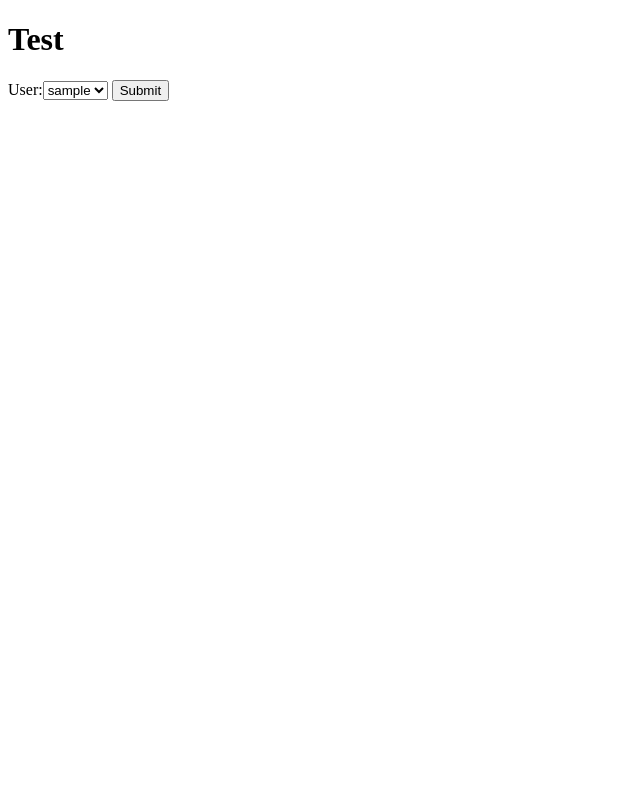
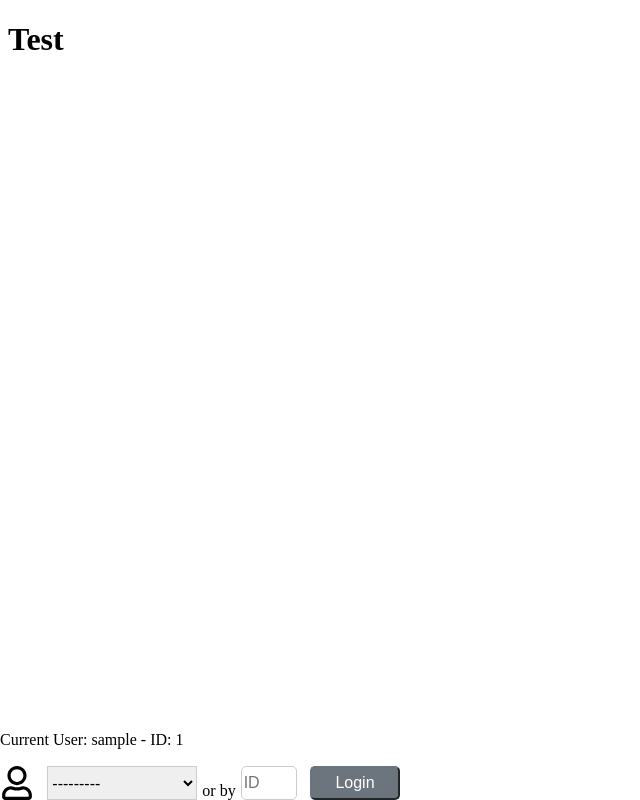
Before and after one commit to SoftServeInc/django-easy-login, a Django app: page /test_app/ in a window 1280 px wide. Shown: the whole page, without its empty margins (0-640 px from the left). Run offline with Django 3.2, Linux system fonts and the light colour scheme; the visitor is signed in with stand-in values (Sample User, id 1); data comes from the database, SQL or seed files in the repository.

Commit message:
add new styles

```diff
--- a/easy_login/context_processors.py
+++ b/easy_login/context_processors.py
@@ -1,12 +1,28 @@
+from django.apps import apps
 from easy_login.forms import SwitchUserForm
 from django.template.context_processors import csrf
 from django.template.loader import render_to_string
+from django.template import TemplateSyntaxError
+from django.core.exceptions import ImproperlyConfigured
 
 
 def easy_login(request):
     context = {}
     context.update(csrf(request))
-    context['form'] = SwitchUserForm(initial={'user': request.user.id})
-    render_page = render_to_string("base.html", context)
+    context['form'] = SwitchUserForm()
+    context['current_user'] = request.user
+
+    try:
+        render_page = render_to_string("base.html", context)
+
+    except TemplateSyntaxError:
+        if not apps.is_installed("django.contrib.staticfiles"):
+            raise ImproperlyConfigured(
+                "The easy-login requires the staticfiles contrib app. "
+                "Add 'django.contrib.staticfiles' to INSTALLED_APPS and "
+                "define STATIC_URL in your settings."
+            )
+        else:
+            raise
 
     return {"easy_login": render_page}
--- a/easy_login/forms.py
+++ b/easy_login/forms.py
@@ -2,9 +2,18 @@ from django import forms
 from django.contrib.auth.models import User
 
 
-class SwitchUserForm(forms. Form):
-    user = forms.ModelChoiceField(queryset=User.objects.none())
+class SwitchUserForm(forms.Form):
+    user_name = forms.ModelChoiceField(queryset=User.objects.none(), required=False)
+    user_id = forms.CharField(required=False, widget=forms.TextInput(attrs={'placeholder': 'ID'}))
 
     def __init__(self, *args, **kwargs):
         super(SwitchUserForm, self).__init__(*args, **kwargs)
-        self.fields['user'].queryset = User.objects.all()
+        self.fields['user_name'].queryset = User.objects.all()
+
+    def clean(self):
+        cleaned_data = super(SwitchUserForm, self).clean()
+        user_name = cleaned_data.get("user_name")
+        user_id = cleaned_data.get("user_id")
+
+        if not any([user_name, user_id]):
+            raise forms.ValidationError("Please provide parameter user or id.")
--- /dev/null
+++ b/easy_login/static/easy_login/css/main.css
@@ -0,0 +1,53 @@
+.easy-login-flex-container {
+    position: fixed;
+    display: flex;
+    justify-content: space-between;
+    bottom: 0;
+    left: 0;
+    min-width: 400px;
+    height: 34px;
+}
+
+.easy-login-detail-info {
+    position: fixed;
+    bottom: 35px;
+    left: 0;
+}
+
+.easy-login-flex-1 {
+    height: 34px;
+}
+
+.easy-login-flex-2 select {
+    border: 1px solid #ccc;
+    font-size: 16px;
+    height: 34px;
+    width: 150px;
+}
+.easy-login-flex-2 {
+    display: flex;
+}
+
+.easy-login-flex-2 input{
+    border: 1px solid #ccc;
+    font-size: 16px;
+    height: 30px;
+    border-radius: 5px;
+    width: 50px;
+}
+
+.easy-login-flex-2 p {
+    margin-left: 5px;
+    margin-right: 5px;
+}
+
+.easy-login-flex-3 input {
+    border-radius: 5px;
+    font-size: 16px;
+    color: #fff;
+    background-color: #6c757d;
+    border-color: #6c757d;
+    height: 34px;
+    width: 90px;
+    cursor: pointer;
+}
--- /dev/null
+++ b/easy_login/static/easy_login/js/easy-login.js
@@ -0,0 +1,10 @@
+$(document).ready(function(){
+    $(".easy-login-flex-1").click(function(){
+        $(".easy-login-flex-2").fadeToggle("slow");
+        $(".easy-login-flex-3").fadeToggle("slow");
+    });
+
+    $('#id_user_name').on('change', function() {
+         $("#easy-login-form" ).submit();
+    });
+});
--- a/easy_login/templates/base.html
+++ b/easy_login/templates/base.html
@@ -1,5 +1,25 @@
-<form action="{% url 'easy-login:easy-login-change' %}" method="post">
+{% load i18n %}{% load static %}
+<link rel="stylesheet" href="{% static 'easy_login/css/main.css' %}" type="text/css">
+<form id="easy-login-form" action="{% url 'easy-login:easy-login-change' %}" method="post">
     {% csrf_token %}
-    {{ form }}
-    <input type="submit" value="Submit">
+    <p class="easy-login-detail-info">Current User: {{ current_user.username }} - ID: {{ current_user.id }}</p>
+    <div class="easy-login-flex-container">
+        <div class="easy-login-flex-1">
+            <img alt="User" src="{% static 'easy_login/icons/user.svg' %}" height="34" width="34">
+        </div>
+        <div class="easy-login-flex-2">
+            {{ form.user_name }}
+            <p>or by</p>
+            {{ form.user_id }}
+        </div>
+        <div class="easy-login-flex-3">
+            <input type="submit" value="Login">
+        </div>
+    </div>
 </form>
+<script
+    src="https://code.jquery.com/jquery-3.4.1.min.js"
+    integrity="sha256-CSXorXvZcTkaix6Yvo6HppcZGetbYMGWSFlBw8HfCJo="
+    crossorigin="anonymous">
+</script>
+<script src="{% static 'easy_login/js/easy-login.js' %}"></script>
--- a/test_app/templates/home.html
+++ b/test_app/templates/home.html
@@ -7,5 +7,13 @@
 <body>
 <h1>Test</h1>
 {{ easy_login }}
+{% if messages %}
+<ul class="messages">
+    {% for message in messages %}
+    <li{% if message.tags %} class="{{ message.tags }}"{% endif %}>{{ message }}</li>
+    {% endfor %}
+</ul>
+{% endif %}
+
 </body>
 </html>
```
Also changed, not shown: easy_login/views.py (+15 -6 lines), easy_login/static/easy_login/icons/user.svg (added).
